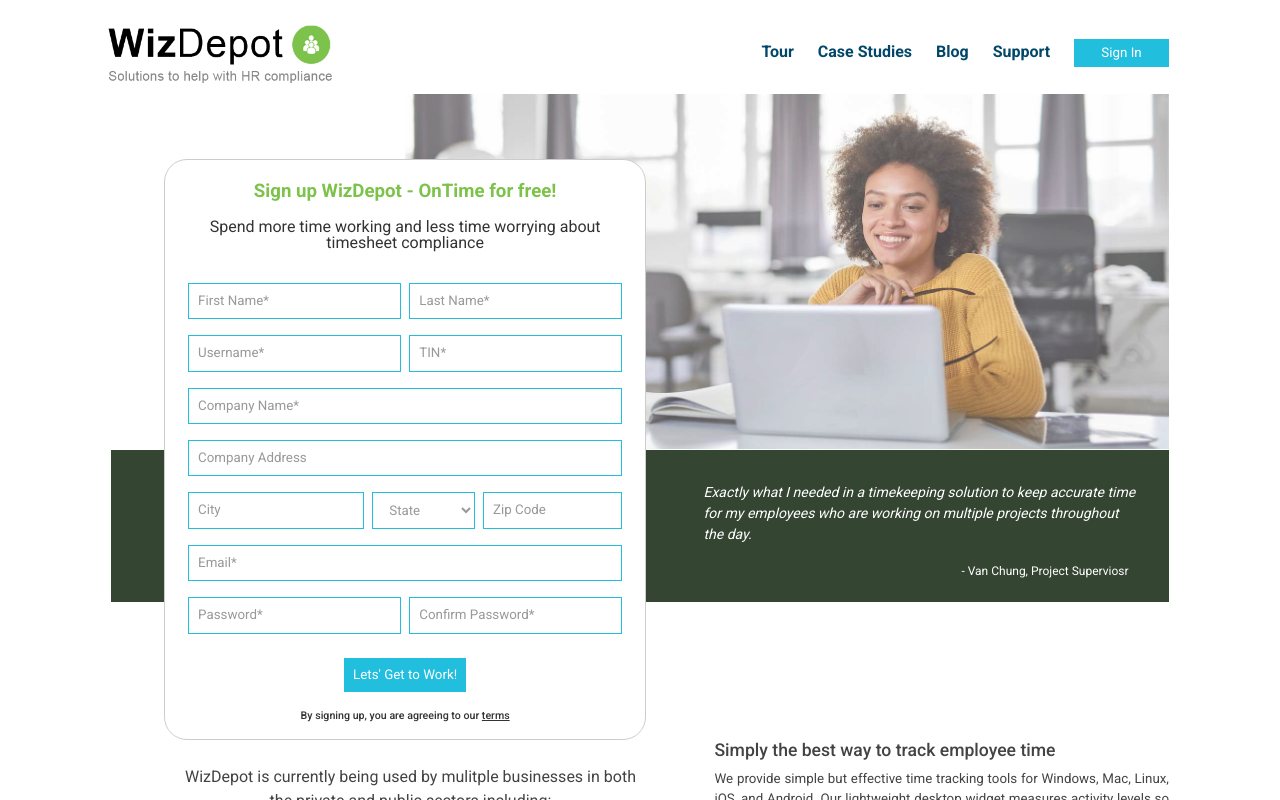
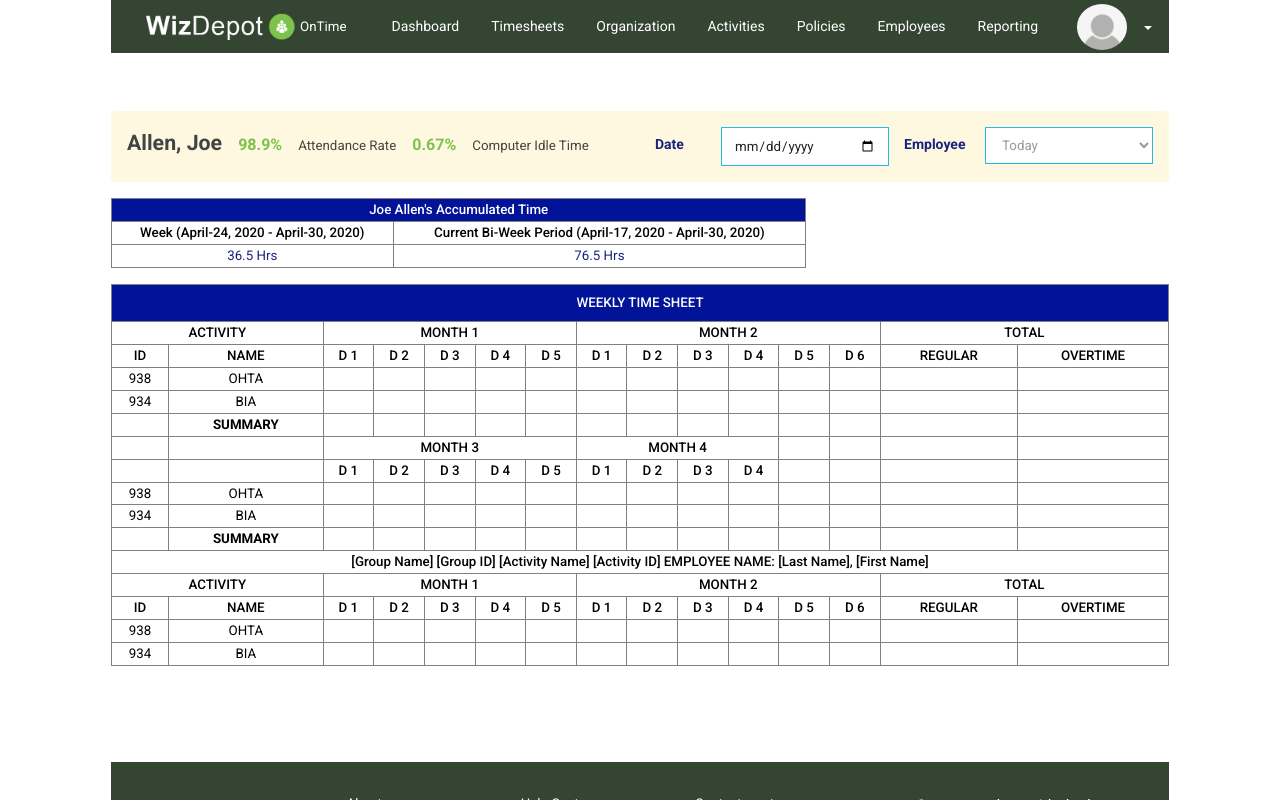
Before and after one commit to lavaabi123/ontime, a React (Create React App) app: page /#/TimesheetChart in a window 1280 px wide. Before the commit this address led to /#/index. Shown: the top 800 px of the page. Built offline with nearby package versions, Linux system fonts and the light colour scheme.

Commit message:
timesheet chaet

```diff
--- a/src/App.css
+++ b/src/App.css
@@ -298,6 +298,9 @@
 .font-11{
   font-size: 11.0pt;
 }
+.font-16{
+  font-size: 16.0pt;
+}
 .text-black{
   color:#000;
 }
@@ -552,6 +555,22 @@
   color: #1a237e;
   padding-top: 7px;
 }
+.chart-text{
+  color: #7DC24B;
+  font-size: 16px;
+  font-weight: 600;
+}
+.chart-top{
+  margin-top: .6rem!important;
+}
+.blue-head{
+  background-color: #001399;
+  color:#ffffff;
+}
+.blue-num{
+  color: #1a237e;
+  font-weight:600;
+}
 
 
 
--- /dev/null
+++ b/src/TimesheetChart.js
@@ -0,0 +1,209 @@
+import React from 'react';
+import {Container} from 'react-bootstrap';
+import 'bootstrap/dist/css/bootstrap.min.css';
+import './App.css';
+import AdminHeader from './components/AdminHeader.js';
+import Footer from './components/Footer.js';
+import {Row,Col, Card} from "react-bootstrap";
+
+class TimesheetChart extends React.Component {
+render() {
+  return (
+    <div className="App">
+      <Container>
+        <header className="admin-header">
+            <AdminHeader />
+        </header>
+        <div className="content">
+        <div className="contentwrapper pt-3 pb-5 mb-5">
+          <Card className="p-3 mb-3 small_font bg-amber border-0">
+            <Row>
+              <Col lg="6" md="6" sm="12">
+                <div className="">
+                  <span className="pr-3 font-weight-bold font-16">Allen, Joe</span>
+                  <span className="pr-3 chart-text">98.9%</span>
+                  <span className="pr-3 small-font">Attendance Rate</span>
+                  <span className="pr-3 chart-text">0.67%</span>
+                  <span className="small-font">Computer Idle Time</span>
+                </div>
+              </Col>
+              <Col lg="3" md="3" sm="12">
+                <div className="form-group row mb-0">
+                  <label className="col-xl-3 col-lg-3 col-md-3 col-sm-10 act-text">Date</label>
+                  <div className="col-xl-9 col-lg-9 col-md-9 col-sm-10">
+                    <input type="date" className="form-control" placeholder="Date" />
+                  </div>
+                </div>
+              </Col>
+              <Col lg="3" md="3" sm="12">
+                <div className="form-group row mb-0">
+                  <label className="col-xl-3 col-lg-3 col-md-3 col-sm-10 act-text px-0">Employee</label>
+                  <div className="col-xl-9 col-lg-9 col-md-9 col-sm-10">
+                      <select placeholder="Select" className="form-control" name="state">
+                          <option>Today</option>
+                          <option>Bi-Weekly</option>
+                      </select>
+                  </div>
+                </div>
+              </Col>
+            </Row>
+          </Card>
+          <Row>
+            <Col lg="8" md="8" sm="12">
+              <table border='1' className="col-12 text-center text-black">
+                    <thead>
+                        <tr>
+                            <th colSpan='3' className="blue-head">Joe Allen's Accumulated Time</th>
+                        </tr>
+                        <tr>
+                            <th rowSpan='2'>Week (April-24, 2020 - April-30, 2020)</th>
+                            <th rowSpan='2'>Current Bi-Week Period (April-17, 2020 - April-30, 2020)</th>
+                        </tr>
+                    </thead>
+                    <tbody>
+                        <tr className="blue-num">
+                            <td>36.5 Hrs</td><td>76.5 Hrs</td>
+                        </tr>
+                    </tbody>
+                </table>
+            </Col>
+          </Row>
+          <div className="mt-3">
+            <table border='1' className="col-12 text-center text-black">
+                    <thead>
+                        <tr>
+                            <th colSpan='16' className="blue-head py-2">
+                              <span>WEEKLY TIME SHEET</span>
+                              </th>
+                        </tr>
+                        <tr>
+                            <th colSpan='2'>ACTIVITY</th>
+                            <th colSpan='5'>MONTH 1</th>
+                            <th colSpan='6'>MONTH 2</th>
+                            <th colSpan='2'>TOTAL</th>
+                        </tr>
+                        <tr>
+                            <th>ID</th>
+                            <th>NAME</th>
+                            <th>D 1</th>
+                            <th>D 2</th>
+                            <th>D 3</th>
+                            <th>D 4</th>
+                            <th>D 5</th>
+                            <th>D 1</th>
+                            <th>D 2</th>
+                            <th>D 3</th>
+                            <th>D 4</th>
+                            <th>D 5</th>
+                            <th>D 6</th>
+                            <th>REGULAR</th>
+                            <th>OVERTIME</th>
+                        </tr>
+                    </thead>
+                    <tbody>
+                        <tr>
+                            <td>938</td><td>OHTA</td><td></td><td></td>
+                            <td></td><td></td><td></td><td></td><td></td>
+                            <td></td><td></td><td></td><td></td><td></td><td></td>
+                        </tr>
+                        <tr>
+                            <td>934</td><td>BIA</td><td></td><td></td>
+                            <td></td><td></td><td></td><td></td><td></td>
+                            <td></td><td></td><td></td><td></td><td></td><td></td>
+                        </tr>
+                        <tr>
+                            <td></td><td className="font-weight-bold">SUMMARY</td><td></td>
+                            <td></td><td></td><td></td><td></td><td></td><td></td>
+                            <td></td><td></td><td></td><td></td><td></td><td></td>
+                        </tr>
+                        <tr>
+                            <th></th>
+                            <th></th>
+                            <th colSpan='5'>MONTH 3</th>
+                            <th colSpan='4'>MONTH 4</th>
+                            <th></th>
+                            <th></th><th></th>
+                            <th></th>
+                        </tr>
+                        <tr>
+                            <th></th>
+                            <th></th>
+                            <th>D 1</th>
+                            <th>D 2</th>
+                            <th>D 3</th>
+                            <th>D 4</th>
+                            <th>D 5</th>
+                            <th>D 1</th>
+                            <th>D 2</th>
+                            <th>D 3</th>
+                            <th>D 4</th>
+                            <th></th>
+                            <th></th>
+                            <th></th>
+                            <th></th>
+                        </tr>
+                        <tr>
+                            <td>938</td><td>OHTA</td><td></td><td></td>
+                            <td></td><td></td><td></td><td></td><td></td>
+                            <td></td><td></td><td></td><td></td><td></td><td></td>
+                        </tr>
+                        <tr>
+                            <td>934</td><td>BIA</td><td></td><td></td>
+                            <td></td><td></td><td></td><td></td><td></td>
+                            <td></td><td></td><td></td><td></td><td></td><td></td>
+                        </tr>
+                        <tr>
+                            <td></td><td className="font-weight-bold">SUMMARY</td><td></td>
+                            <td></td><td></td><td></td><td></td><td></td><td></td>
+                            <td></td><td></td><td></td><td></td><td></td><td></td>
+                        </tr>
+                        <tr>
+                            <th colSpan='16'>[Group Name] [Group ID] [Activity Name] [Activity ID] EMPLOYEE NAME: [Last Name], [First Name]</th>
+                        </tr>
+                        <tr>
+                            <th colSpan='2'>ACTIVITY</th>
+                            <th colSpan='5'>MONTH 1</th>
+                            <th colSpan='6'>MONTH 2</th>
+                            <th colSpan='2'>TOTAL</th>
+                        </tr>
+                        <tr>
+                            <th>ID</th>
+                            <th>NAME</th>
+                            <th>D 1</th>
+                            <th>D 2</th>
+                            <th>D 3</th>
+                            <th>D 4</th>
+                            <th>D 5</th>
+                            <th>D 1</th>
+                            <th>D 2</th>
+                            <th>D 3</th>
+                            <th>D 4</th>
+                            <th>D 5</th>
+                            <th>D 6</th>
+                            <th>REGULAR</th>
+                            <th>OVERTIME</th>
+                        </tr>
+                        <tr>
+                            <td>938</td><td>OHTA</td><td></td><td></td>
+                            <td></td><td></td><td></td><td></td><td></td>
+                            <td></td><td></td><td></td><td></td><td></td><td></td>
+                        </tr>
+                        <tr>
+                            <td>934</td><td>BIA</td><td></td><td></td>
+                            <td></td><td></td><td></td><td></td><td></td>
+                            <td></td><td></td><td></td><td></td><td></td><td></td>
+                        </tr>
+                    </tbody>
+                </table>
+          </div>
+        </div>
+        </div>
+        <Footer />
+      </Container>
+
+    </div>
+  );
+  }
+}
+
+export default TimesheetChart;
--- a/src/components/LoadTimesheetsTable.js
+++ b/src/components/LoadTimesheetsTable.js
@@ -5,7 +5,8 @@
 /* import "mdbreact/dist/css/mdb.css";
 import "@fortawesome/fontawesome-free/css/all.min.css"; */
 import '../App.css';
-import {Modal, Row,Col, Card} from "react-bootstrap";
+import {Modal, Row,Col,Nav, Card} from "react-bootstrap";
+import { NavLink} from "react-router-dom";
 
 class LoadTimesheetsTable extends React.Component {
   constructor(props) {
@@ -158,7 +159,7 @@
     rows: [
       {
         check: <input type="checkbox" />,
-        start: '4/24/2020',
+        start: <Nav.Link as={NavLink} to="/TimesheetChart" className="small_font text-decoration-underline blue-color p-0">4/24/2020</Nav.Link>,
         status: 'Not Summited',
         last_name: 'Allen',
         first_name: 'Joe',
--- a/src/index.js
+++ b/src/index.js
@@ -13,6 +13,7 @@
 import Reporting from './Reporting';
 import ForgotPassword from './ForgotPassword';
 import Dashboard from './Dashboard';
+import TimesheetChart from './TimesheetChart.js';
 import reportWebVitals from './reportWebVitals';
 import { HashRouter, Route, Switch, Redirect } from "react-router-dom";
 
@@ -67,6 +68,10 @@
           path="/Dashboard"
           render={(props) => <Dashboard {...props} />}
         />
+        <Route
+          path="/TimesheetChart"
+          render={(props) => <TimesheetChart {...props} />}
+        />
         <Redirect to="/index" />
         <Redirect from="/" to="/index" />
       </Switch>
```
Also changed, not shown: 1 other file (tests, documents, lock files or other folders).
